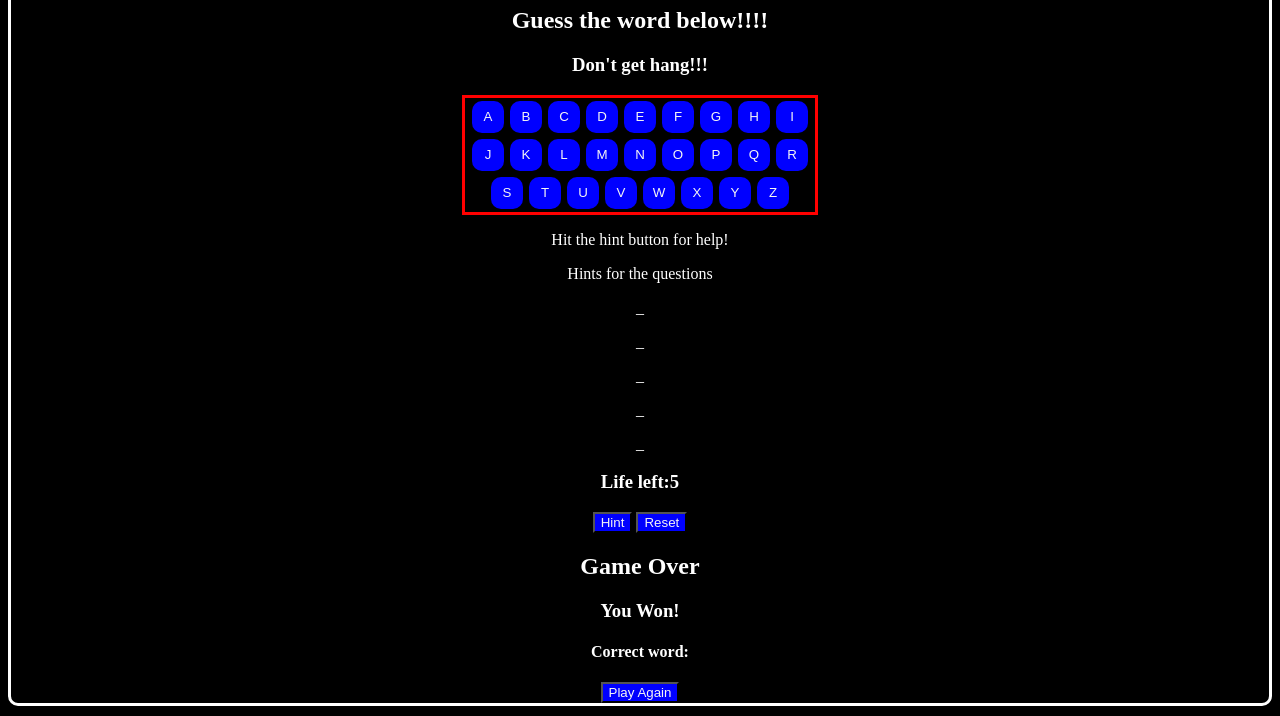
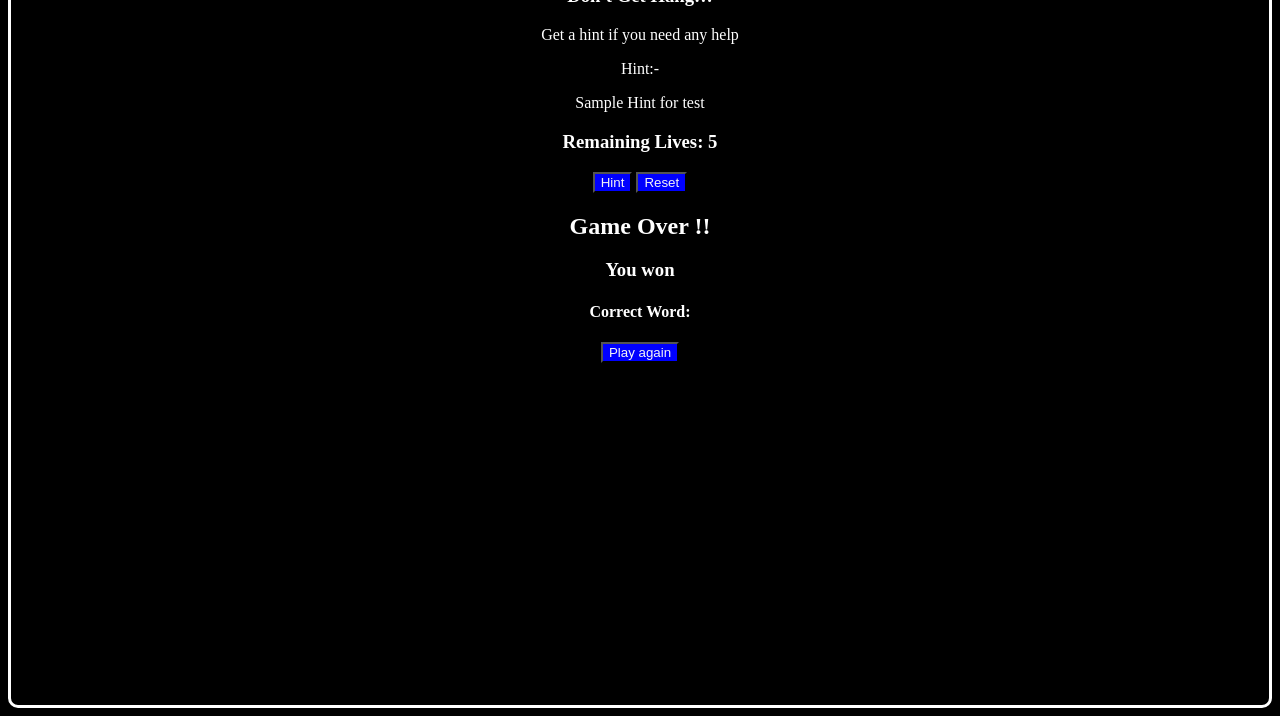
Before and after one commit to Michel9510/Hangman101, a plain HTML site: page index.html in a window 1280 px wide. Shown: the part 84-800 px from the top of the page. Drawn offline with Linux system fonts and the light colour scheme.

Commit message:
Updated Html

```diff
--- a/index.html
+++ b/index.html
@@ -1,10 +1,9 @@
-<!DOCTYPE html>
 <html lang="en">
 
 <head>
-  <meta charset="utf-8">
+  <meta charset="UTF-8" />
   <meta http-equiv="X-UA-Compatible" content="IE=edge" />
-  <meta name="viewport" content="width=device-width, initial-scale=1.0">
+  <meta name="viewport" content="width=device-width, initial-scale=1.0" />
   <link rel="stylesheet" href="style.css" />
   <script defer src="script.js"></script>
   <title>Hangman Game</title>
@@ -13,28 +12,25 @@
 <body>
   <div class="wrapper">
     <h1>Hangman Game</h1>
-    <h2>Guess the word below!!!!</h2>
-    <h3>Don't get hang!!!</h3>
-    <div class="letterA"></div>
-    <p>Hit the hint button for help!</p>
-    <div class="hidden">
-      <p>
-        <Hint:-></Hint:->
-      </p>
-      <p class="hint-txt">Hints for the questions</p>
+    <h3>Don't Get Hang!!!</h3>
+    <div class="letter-div"></div>
+    <p>Get a hint if you need any help</p>
+    <div class="hint-div hidden">
+      <p>Hint:-</p>
+      <p class="hint-txt">Sample Hint for test</p>
     </div>
-    <div class="words"></div>
-    <h3>Life left:<span class="lives">3</span></h3>
-    <div class="row hint-d">
+    <div class="word-div"></div>
+    <h3>Remaining Lives: <span class="lives">5</span></h3>
+    <div class="row hint-div">
       <button class="hint-btn">Hint</button>
       <button class="reset-btn">Reset</button>
     </div>
   </div>
-  <div class="notif-hidden">
-    <h2>Game Over</h2>
-    <h3 class="notif-content">You Won!</h3>
-    <h4>Correct word:<span class="notif-span"></span></h4>
-    <button class="notif-btn">Play Again</button>
+  <div class="notif hidden">
+    <h2>Game Over !!</h2>
+    <h3 class="notif-content">You won</h3>
+    <h4>Correct Word: <span class="notif-span"></span></h4>
+    <button class="notif-btn">Play again</button>
   </div>
 </body>
 
```
